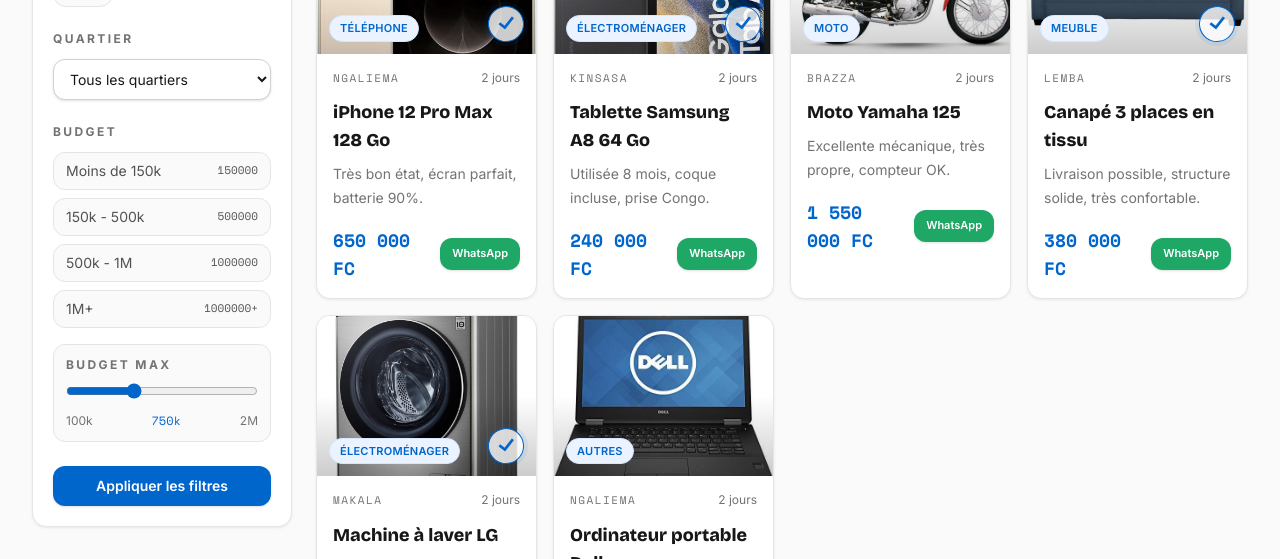
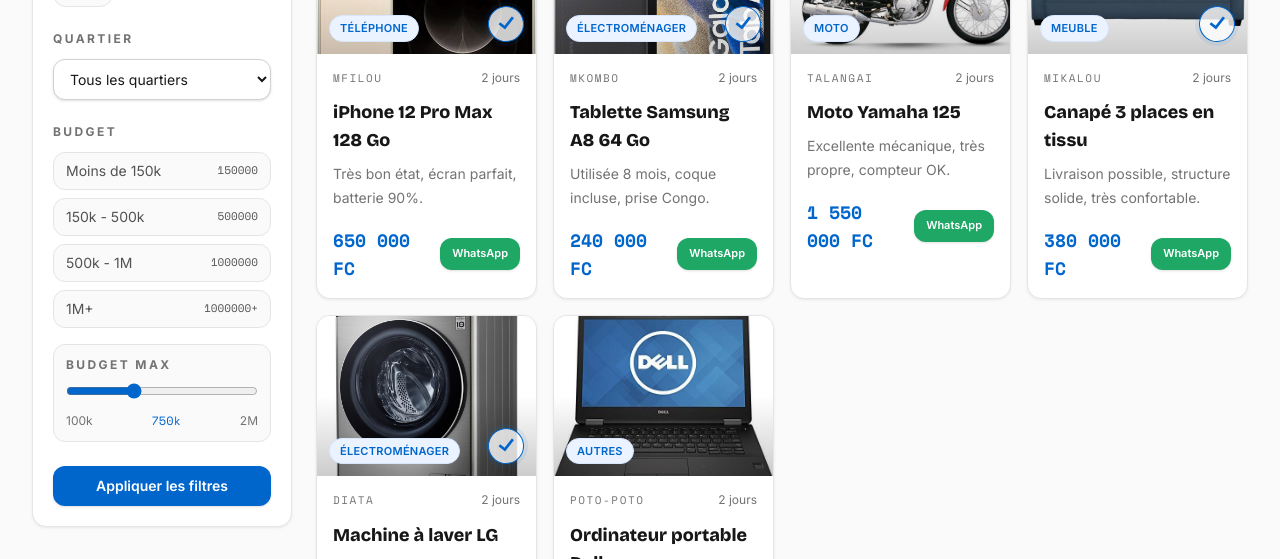
Before and after one commit to valpedro59/sango-kaka, a React (Vite) app in the folder frontend/: page / in a window 1280 px wide. Shown: the part 329-888 px from the top of the page. Built offline with nearby package versions, Linux system fonts and the light colour scheme.

Commit message:
feat: ajout de ma fonctionnalite

```diff
--- a/frontend/src/components/SearchPage.jsx
+++ b/frontend/src/components/SearchPage.jsx
@@ -28,7 +28,7 @@
   {
     title: "iPhone 12 Pro Max 128 Go",
     category: "Téléphone",
-    quarter: "Ngaliema",
+    quarter: "Mfilou",
     price: "650 000 FC",
     description: "Très bon état, écran parfait, batterie 90%.",
     image: iphoneImage,
@@ -37,7 +37,7 @@
   {
     title: "Tablette Samsung A8 64 Go",
     category: "Électroménager",
-    quarter: "Kinsasa",
+    quarter: "Mkombo",
     price: "240 000 FC",
     description: "Utilisée 8 mois, coque incluse, prise Congo.",
     image: tabletImage,
@@ -46,7 +46,7 @@
   {
     title: "Moto Yamaha 125",
     category: "Moto",
-    quarter: "Brazza",
+    quarter: "Talangai",
     price: "1 550 000 FC",
     description: "Excellente mécanique, très propre, compteur OK.",
     image: motoImage,
@@ -55,7 +55,7 @@
   {
     title: "Canapé 3 places en tissu",
     category: "Meuble",
-    quarter: "Lemba",
+    quarter: "Mikalou",
     price: "380 000 FC",
     description: "Livraison possible, structure solide, très confortable.",
     image: sofaImage,
@@ -64,7 +64,7 @@
   {
     title: "Machine à laver LG",
     category: "Électroménager",
-    quarter: "Makala",
+    quarter: "Diata",
     price: "520 000 FC",
     description: "Fonctionne parfaitement, plusieurs programmes.",
     image: washingMachineImage,
@@ -73,7 +73,7 @@
   {
     title: "Ordinateur portable Dell",
     category: "Autres",
-    quarter: "Ngaliema",
+    quarter: "poto-poto",
     price: "820 000 FC",
     description: "8 Go RAM, SSD 256 Go, excellente autonomie.",
     image: laptopImage,
```
